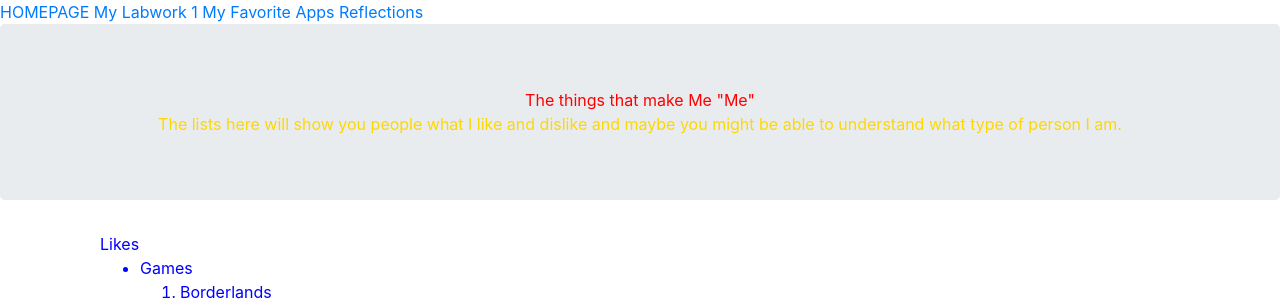
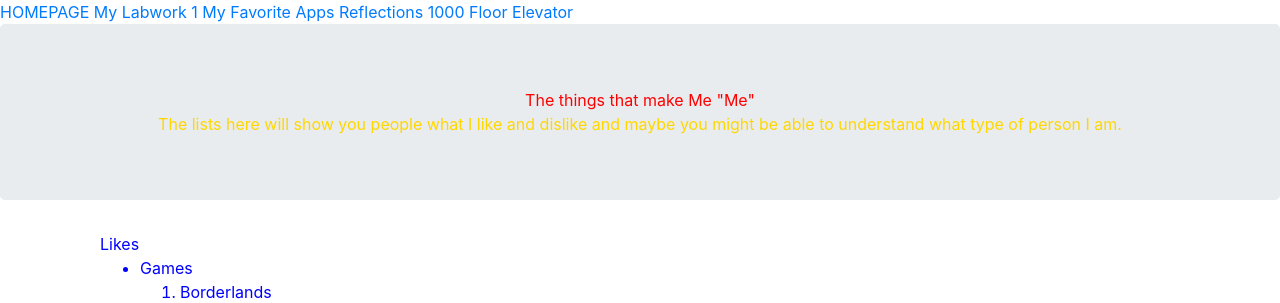
Before and after one commit to Xedris/Userdes1, a PHP site: page /new-2.php in a window 1280 px wide. Shown: the top 303 px of the page. Run offline with PHP 8.4, Linux system fonts and the light colour scheme.

Commit message:
Update new-2.php

```diff
--- a/new-2.php
+++ b/new-2.php
@@ -5,6 +5,7 @@
 <a href="LABWORK1_Fortuno.php">My Labwork 1</a>
 <a href="Activity2.php">My Favorite Apps</a>
 <a href="Reflections.php">Reflections</a>
+<a href="Activity3.php">1000 Floor Elevator</a>
 
 
 <style>
```
